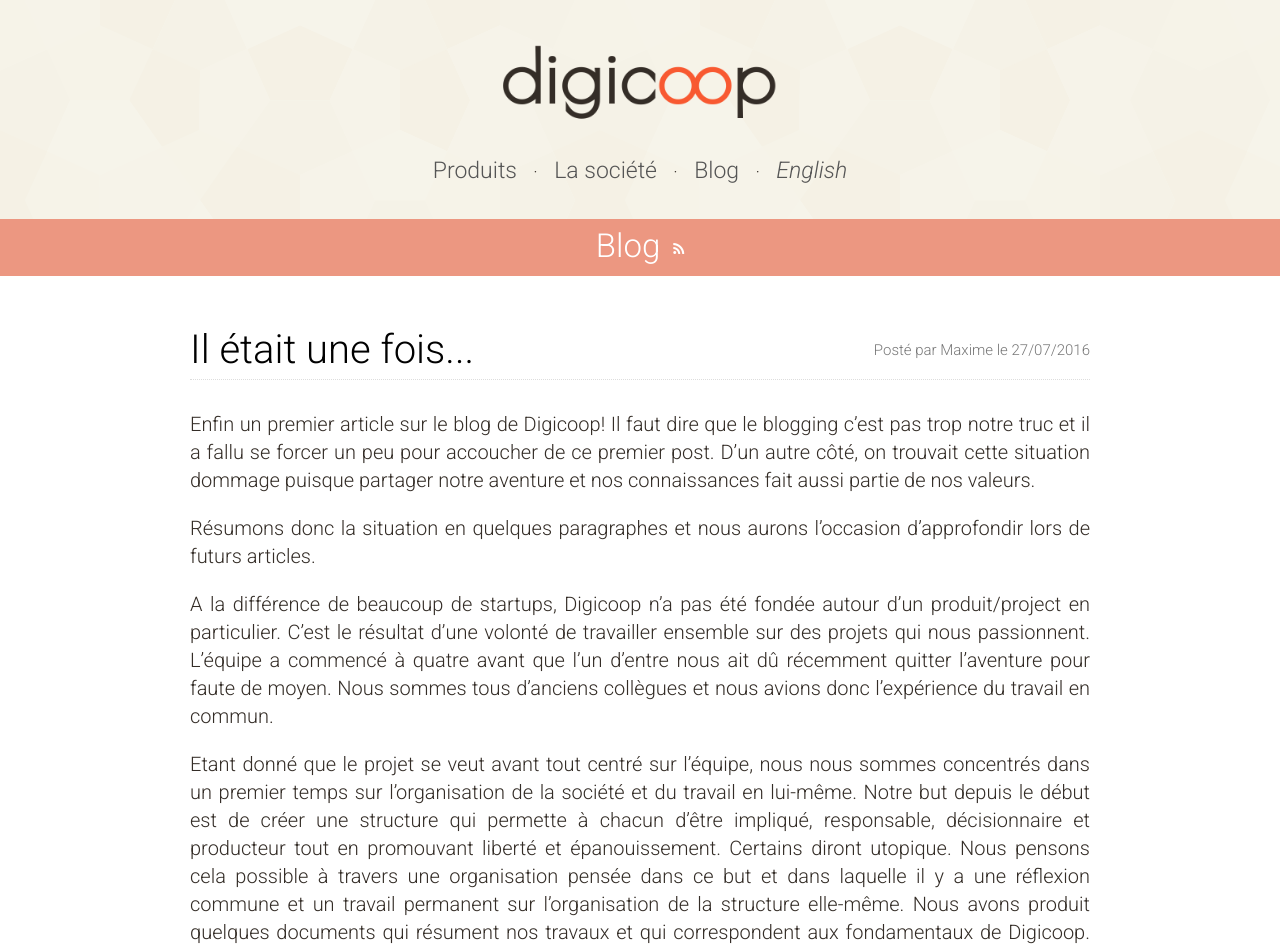
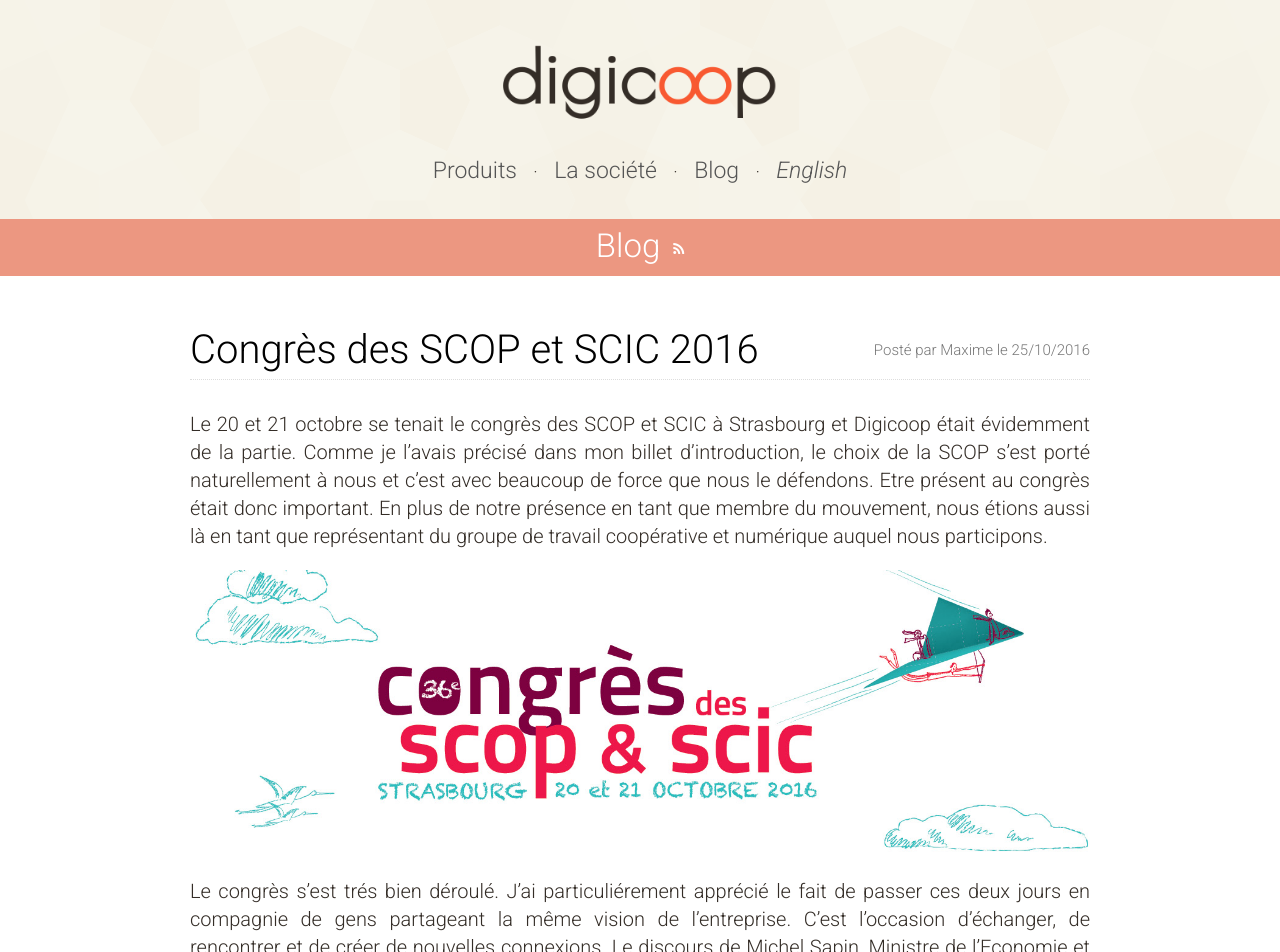
Before and after one commit to digicoop/digicoop.github.io, a Jekyll site: the page built from blog/index.html, in a window 1280 px wide. Shown: the top 952 px of the page. Built offline with Jekyll 4.4.1, drawn with Linux system fonts in a browser that asks for light colours; nearby versions of some CDN libraries; comment, search, counter and statistics services are not loaded; some of the changed text lies outside the part shown.

Commit message:
new blog post

```diff
--- a/_config.yml
+++ b/_config.yml
@@ -1,5 +1,6 @@
 title: Digicoop
 url: http://digicoop.io
+blog_media_url: http://digicoop.io/blog/media
 collections:
   jobs:
     output: true
--- a/assets/css/blog.css
+++ b/assets/css/blog.css
@@ -11,6 +11,14 @@
   font-size: 20px;
   line-height: 28px;
 }
+  .post img {
+    max-width: 100%;
+    margin: 20px auto;
+    display: block;
+  }
+  .post twitterwidget {
+    margin: 20px auto;
+  }
 
 h1 {
   margin-bottom: 30px;
@@ -26,6 +34,7 @@
   h1 a:hover {
     text-decoration: none;
     background: transparent;
+    color: #000;
   }
   h1 .date {
     font-size: 15px;
--- /dev/null
+++ b/blog/_posts/2016-10-25-congres-scop-2016.md
@@ -0,0 +1,23 @@
+---
+layout: post
+title: Congrès des SCOP et SCIC 2016
+author: Maxime
+---
+Le 20 et 21 octobre se tenait le congrès des SCOP et SCIC à Strasbourg et Digicoop était évidemment de la partie. Comme je l'avais précisé dans mon billet d'introduction, le choix de la SCOP s'est porté naturellement à nous et c'est avec beaucoup de force que nous le défendons. Etre présent au congrès était donc important. En plus de notre présence en tant que membre du mouvement, nous étions aussi là en tant que représentant du groupe de travail coopérative et numérique auquel nous participons.
+
+![Bannière]({{site.blog_media_url}}/2016-10-25-congres-scop-2016/Congres2016_Header_Scop_Scic.jpg)
+
+Le congrès s'est trés bien déroulé. J'ai particuliérement apprécié le fait de passer ces deux jours en compagnie de gens partageant la même vision de l'entreprise. C'est l'occasion d'échanger, de rencontrer et de créer de nouvelles connexions. Le discours de Michel Sapin, Ministre de l'Economie et des Finances, en fin de congrès, était de très bonne augure pour Digicoop puisqu'il a mis en avant l'idée de startup coopérative, statut auquel nous nous identifions depuis le début.
+
+<blockquote class="twitter-tweet" data-lang="en"><p lang="fr" dir="ltr">Il devrait être offert aux Start-upers le choix de cette structure coopérative, et ainsi adhérer à ses valeurs humanistes <a href="https://twitter.com/hashtag/Scop2016?src=hash">#Scop2016</a></p>&mdash; Michel Sapin (@MichelSapin) <a href="https://twitter.com/MichelSapin/status/789469290558844928">October 21, 2016</a></blockquote>
+<script async src="//platform.twitter.com/widgets.js" charset="utf-8"></script>
+
+Le congrès c'est aussi le moment de faire un bilan des quatre dernières années. Celles-ci ont été très positives pour les SCOP et les SCIC avec une bonne croissance. Il faut surtout mettre en avant le taux d'échec moindre des sociétés coopératives: le taux de survie à 3 ans s’élève à 82 % au dessus de la moyenne nationale (66 % source Insee) ; à 5 ans, le taux de survie est de 65 % contre 50 % pour l'ensemble des entreprises françaises. Un petit bémol tout de même: le taux de sociétariat encore trop faible à mon avis à seulement 66% en moyenne.
+
+Le jeudi après-midi le groupe de travail coopérative et numérique dont nous faisons partie a présenté ces travaux lors d'un atelier. Nous avons rejoins le groupe en mai dernier et sommes devenu rapporteur sur la partie communication.
+
+![Photo]({{site.blog_media_url}}/2016-10-25-congres-scop-2016/presentation.jpg)
+
+Cette présentation a été très bien reçue avec beaucoup de participation dans la salle. C'est un sujet qui tient visiblement à coeur pour beaucoup de coopérateurs. Nous pensons sincérement que les coopératives ont un beau rôle à jouer dans le numérique.
+
+L'objectif est maintenant d'organiser rapidement un premier meetup, ouvert à tous, pour faire découvrir ce statut trop peu connu dans le monde du numérique. A très vite!
```
Also changed, not shown: blog/media/2016-10-25-congres-scop-2016/Congres2016_Header_Scop_Scic.jpg (added), blog/media/2016-10-25-congres-scop-2016/presentation.jpg (added).
